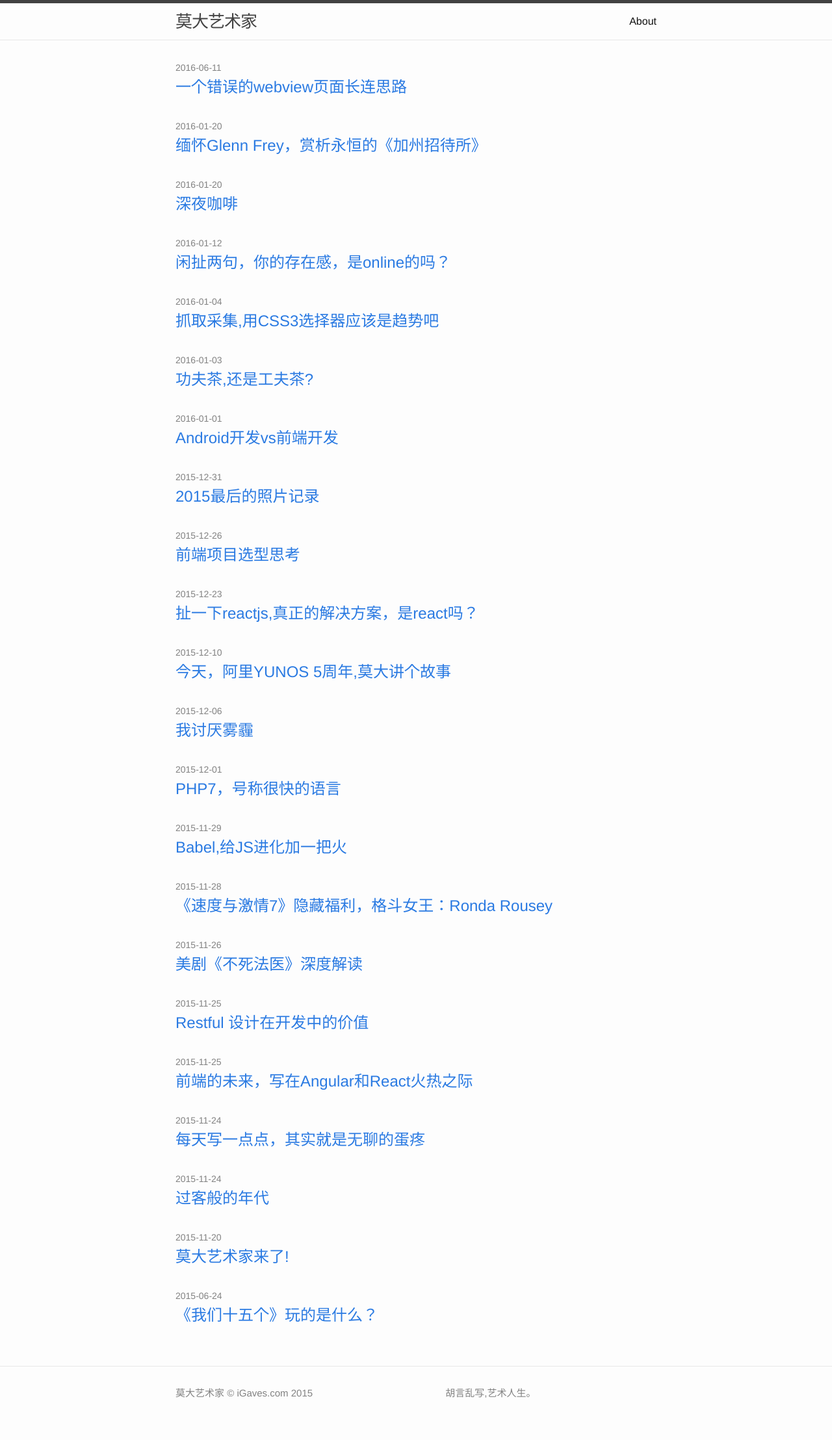
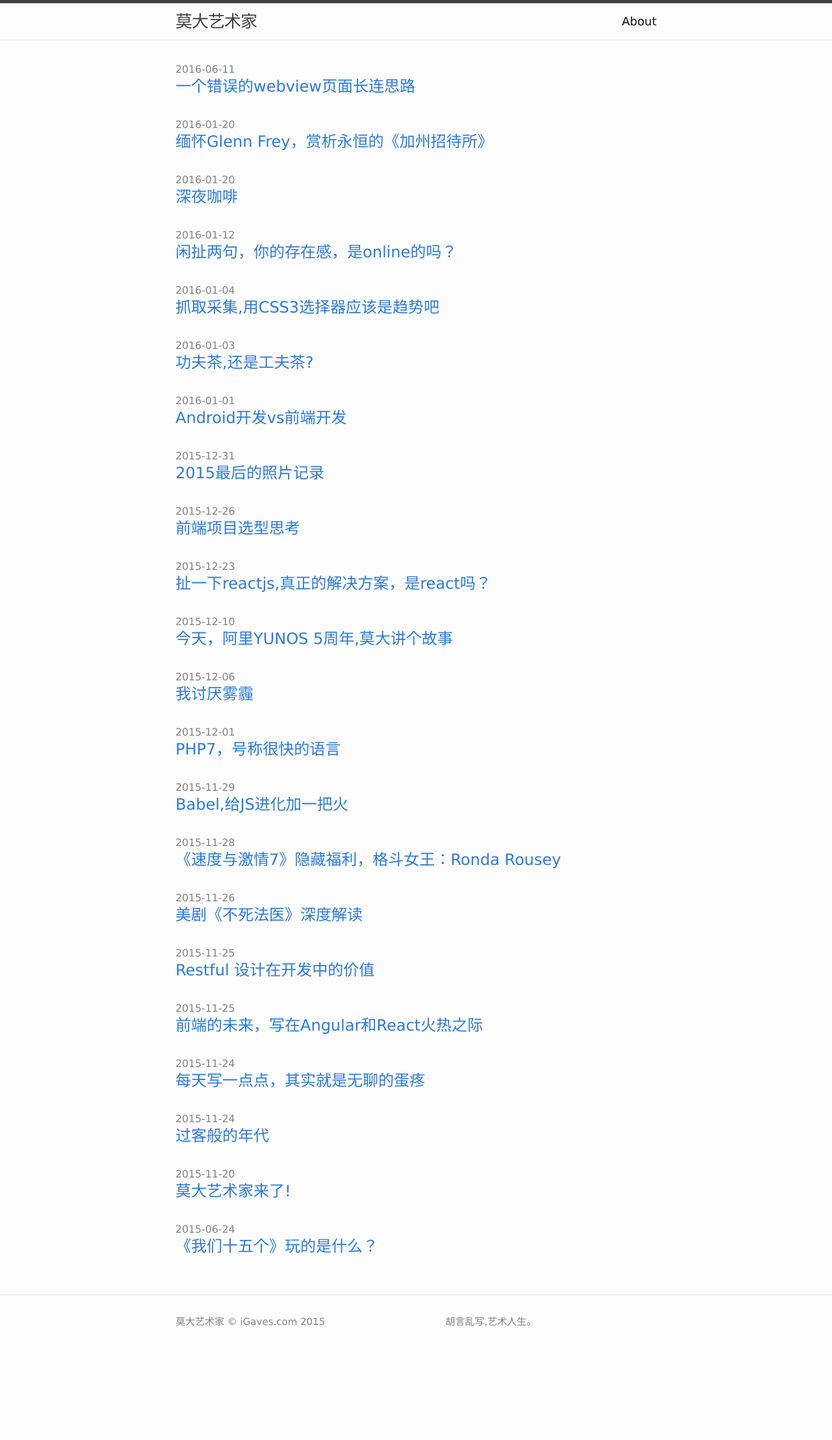
Before and after one commit to igaves/b, a Jekyll site: the page built from index.html, in a window 1280 px wide. Shown: the whole page at 65% size. Built offline with Jekyll 4.4.1, drawn with Linux system fonts in a browser that asks for light colours; comment, search, counter and statistics services are not loaded; after the commit the page ends 2106 px from its top, so only the background shows below that.

Commit message:
修改样式

```diff
--- a/_sass/_base.scss
+++ b/_sass/_base.scss
@@ -115,8 +115,8 @@
     padding-left: $spacing-unit / 2;
     font-size: 18px;
     letter-spacing: -1px;
-    font-style: italic;
-
+    //font-style: italic;
+    font-family:cursive;
     > :last-child {
         margin-bottom: 0;
     }
--- a/_sass/_layout.scss
+++ b/_sass/_layout.scss
@@ -169,6 +169,7 @@
  */
 .page-content {
     padding: $spacing-unit 0;
+    line-height:150%;
 }
 
 .page-heading {
--- a/css/main.scss
+++ b/css/main.scss
@@ -6,8 +6,8 @@
 
 
 // Our variables
-$base-font-family: "Microsoft YaHei","Helvetica Neue", Helvetica, Arial, sans-serif;
-$base-font-size:   16px;
+$base-font-family: "lucida grande", "lucida sans unicode", lucida, helvetica, "Hiragino Sans GB", "Microsoft YaHei", "WenQuanYi Micro Hei", sans-serif;
+$base-font-size:   18px;
 $base-font-weight: 400;
 $small-font-size:  $base-font-size * 0.875;
 $base-line-height: 1.5;
```
Also changed, not shown: 2 other files.
